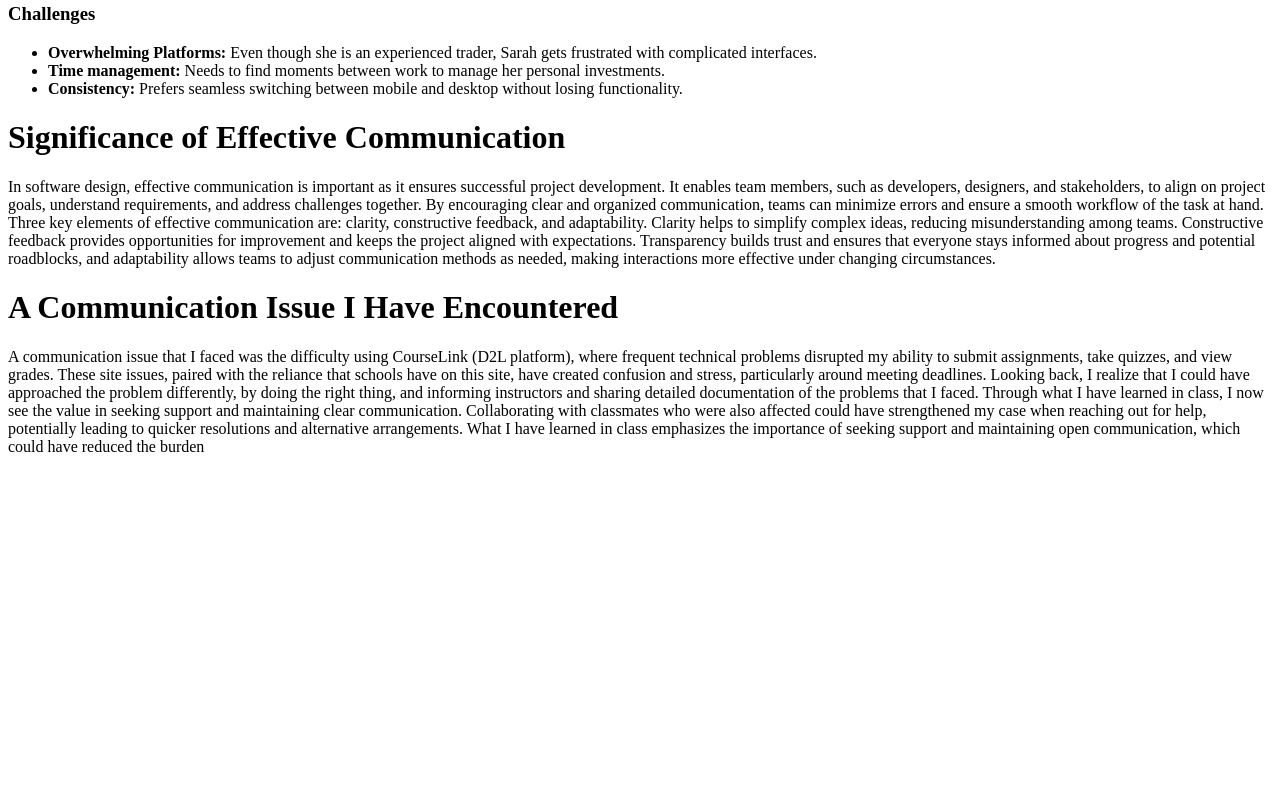
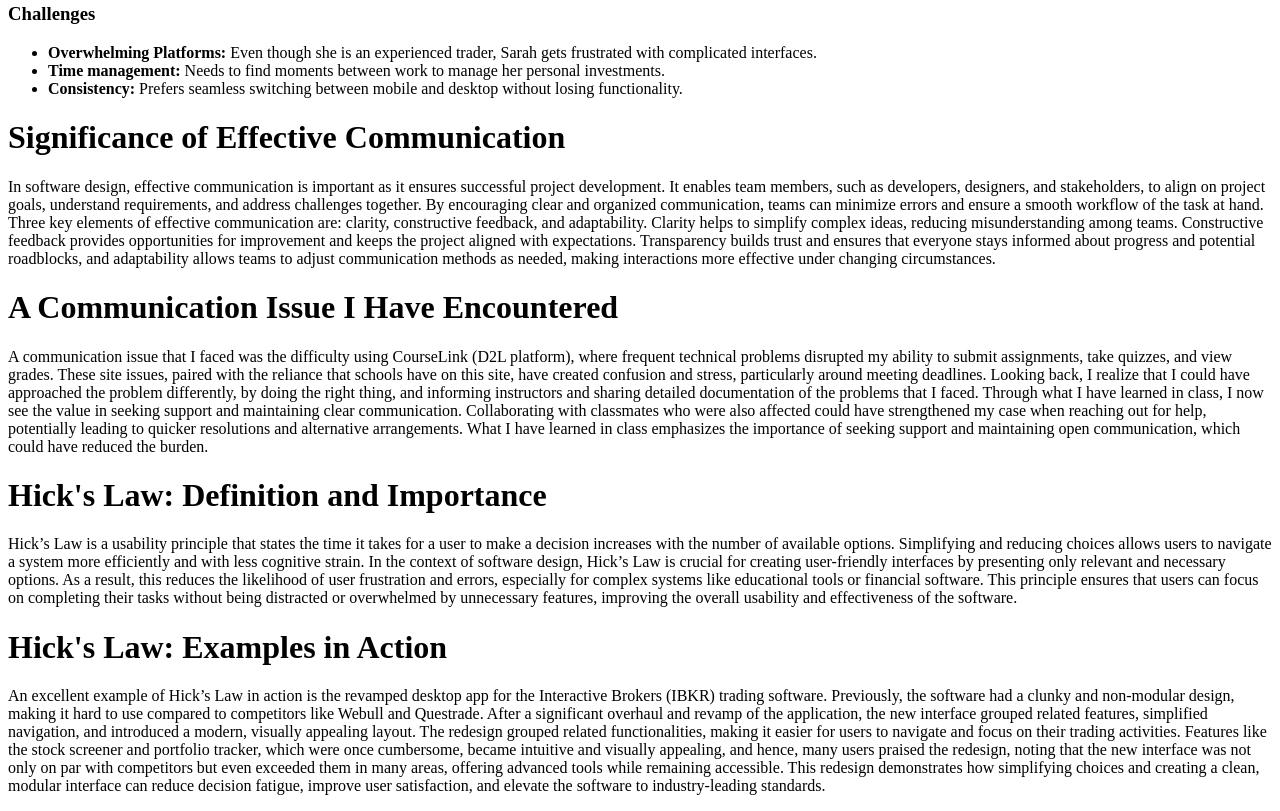
Before and after one commit to rtorotan/rtorotanuog, a plain HTML site: page index.html in a window 1280 px wide. Shown: the part 1605-2416 px from the top of the page. Before the commit the page ends 2077 px from the top, so only its background shows below. Drawn offline with Linux system fonts and the light colour scheme.

Commit message:
Update index.html

```diff
--- a/index.html
+++ b/index.html
@@ -139,4 +139,30 @@
     Collaborating with classmates who were also affected could have strengthened my case when reaching out for help,
     potentially leading to quicker resolutions and alternative arrangements.
     What I have learned in class emphasizes the importance of seeking support and maintaining open communication,
-    which could have reduced the burden
+    which could have reduced the burden.
+  </p>
+
+  <h1>Hick's Law: Definition and Importance</h1>
+  <p>
+    Hick’s Law is a usability principle that states the time it takes for a user to make a decision increases with the number of available options.
+    Simplifying and reducing choices allows users to navigate a system more efficiently and with less cognitive strain. In the context of software design,
+    Hick’s Law is crucial for creating user-friendly interfaces by presenting only relevant and necessary options. As a result, this reduces the likelihood
+    of user frustration and errors, especially for complex systems like educational tools or financial software. This principle ensures that users can focus
+    on completing their tasks without being distracted or overwhelmed by unnecessary features, improving the overall usability and effectiveness of the software.
+  </p>
+
+  <h1>Hick's Law: Examples in Action</h1>
+  <p>
+    An excellent example of Hick’s Law in action is the revamped desktop app for the Interactive Brokers (IBKR) trading software. Previously,
+    the software had a clunky and non-modular design, making it hard to use compared to competitors like Webull and Questrade. After a significant
+    overhaul and revamp of the application, the new interface grouped related features, simplified navigation, and introduced a modern, visually appealing layout.
+    The redesign grouped related functionalities, making it easier for users to navigate and focus on their trading activities. Features like the stock screener
+    and portfolio tracker, which were once cumbersome, became intuitive and visually appealing, and hence, many users praised the redesign, noting that the new
+    interface was not only on par with competitors but even exceeded them in many areas, offering advanced tools while remaining accessible. This redesign
+    demonstrates how simplifying choices and creating a clean, modular interface can reduce decision fatigue, improve user satisfaction, and elevate the software to
+    industry-leading standards.
+  </p>
+
+</body>
+
+</html>
```
